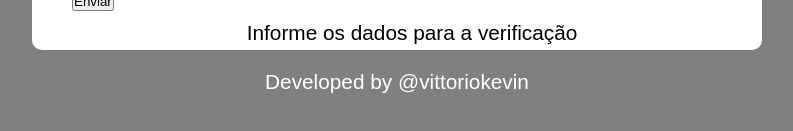
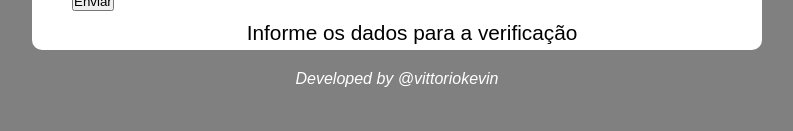
Before and after one commit to Vittoriosrn/javascript, a plain HTML site: page de002/index.html in a window 1280 px wide. Shown: the part 223-354 px from the top of the page, without its empty margins (243-1036 px from the left). Drawn offline with Linux system fonts and the light colour scheme.

Commit message:
atualização de002

```diff
--- a/de002/style.css
+++ b/de002/style.css
@@ -2,9 +2,7 @@
     padding: 0;
     margin: 0;
     font-family: Arial, Helvetica, sans-serif;
-
 }
-
 body{
     background-color: gray;
 
@@ -39,6 +37,8 @@ footer > p{
 
     text-align: center;
     margin-top: 20px;
+    font-style: italic;
+    font-size: 1em;
 }
 img{
     transform: translate(210px);
```
